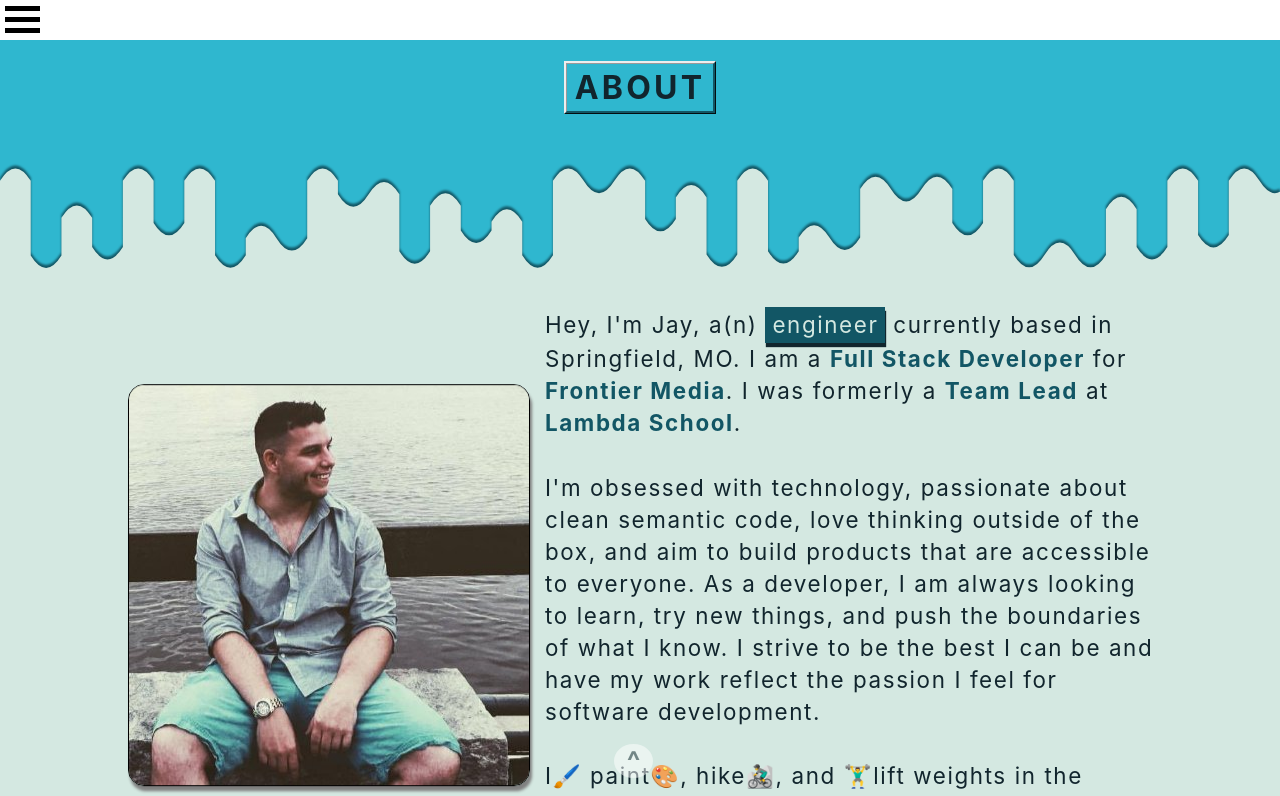
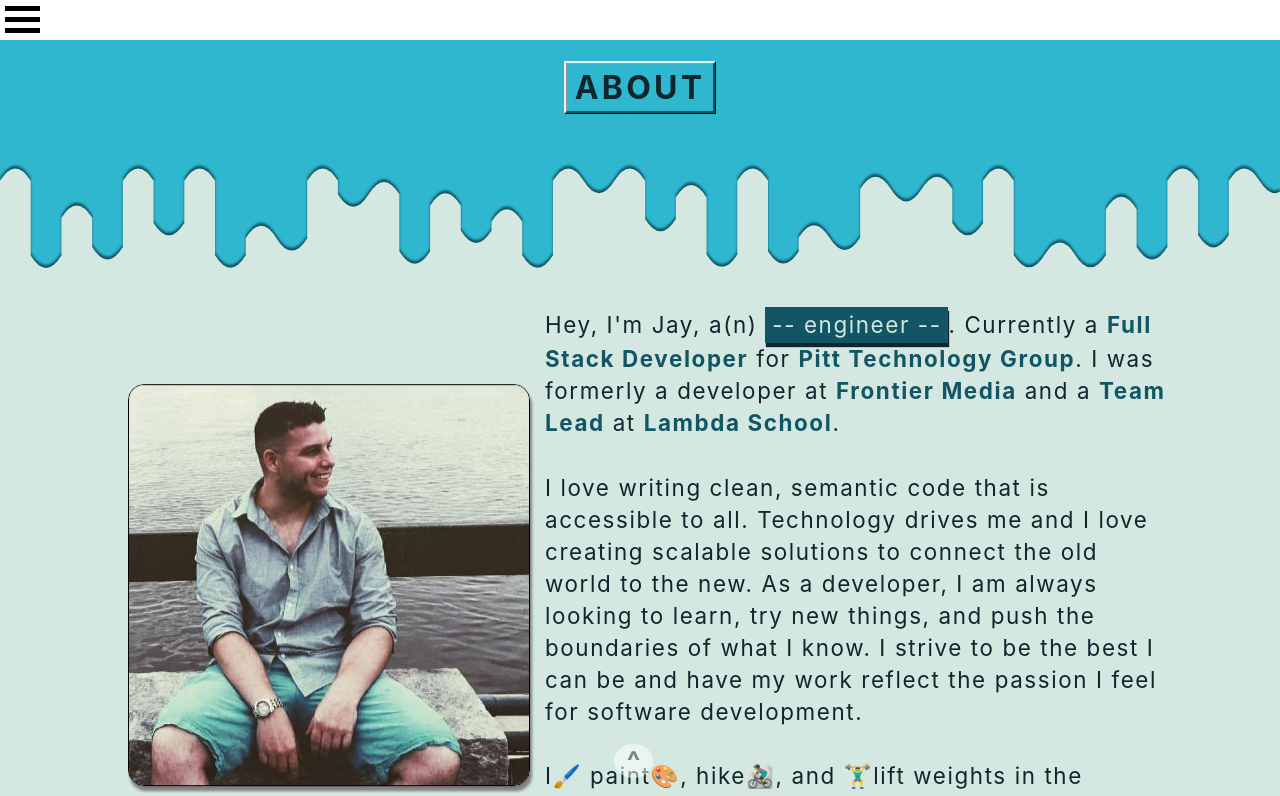
Before and after one commit to leachcoding/ReactPortfolio, a React (Create React App) app in the folder react-portfolio/: page / in a window 1280 px wide. Shown: the top 796 px of the page. Built offline with nearby package versions, Linux system fonts and the light colour scheme.

Commit message:
Small changes

```diff
--- a/react-portfolio/src/components/About.css
+++ b/react-portfolio/src/components/About.css
@@ -20,6 +20,7 @@
       -ms-flex-align: center;
           align-items: center;
   width: 100%;
+  min-height: 100vh;
   margin: auto;
   background-color: #d4e8e1;
   margin-top: 2.5rem;
@@ -91,7 +92,7 @@
 .about p #sequenceText{
   display: inline-block;
   text-align: center;
-  width: 7rem;
+  min-width: 175px;
   background-color: #125665;
   color: #d4e8e1;
   -webkit-box-shadow: 1px 4px 1px #11252d;
--- a/react-portfolio/src/components/About.js
+++ b/react-portfolio/src/components/About.js
@@ -2,7 +2,7 @@ import React from 'react';
 import './About.css';
 
 const About = () => {
-  let sequenceTextArr=['engineer', 'tinkerer', 'developer'];
+  let sequenceTextArr=['-- engineer --', '-- tinkerer --', '-- developer --'];
   function textSequence(i) {
     if (sequenceTextArr.length > i) {
       setTimeout(function() {
@@ -21,15 +21,15 @@ const About = () => {
         <div className='dripContainer'>
           <h1>ABOUT</h1>
           <svg className='drip' viewBox='0 0 1250 150' preserveAspectRatio='none'>
-            <path className='dripPath1'fill='#d4e8e1' d='M 0 30 Q 15 0, 30 30 L 30 120 Q 45 150, 60 120 L 60 75 Q 75 45, 90 75 L 90 110 Q 105 140, 120 110 L 120, 30 Q 135 0 150 30 L 150 80 Q 165 110, 180 80 L 180 30 Q 195 0 210 30 L 210 120 Q 225 150, 240 120 L 240 100 Q 255 70, 270 100 Q 285 130, 300 100 L 300 30 Q 315 0, 330 30 L 330 45 Q 345 75, 360 45 Q 375 15, 390 45 L 390 115 Q 405 145, 420 115 L 420 60 Q 435 30, 450 60 L 450 90 Q 465 120, 480 90 L 480 80 Q 495 50, 510 80 L 510 120 Q 525 150, 540 120 L 540 30 Q 555 0, 570 30 Q 585 60, 600 30 Q 615 0, 630 30 L 630 75 Q 645 105, 660 75 L 660 50 Q 675 20, 690 50 L 690 120 Q 705 150, 720 120 L 720 30 Q 735 0, 750 30 L 750 115 Q 765 145, 780 115 L 780 100 Q 795 70, 810 100 Q 825 130, 840 100 L 840 40 Q 855 10, 870 40 Q 885 70, 900 40 Q 915 10, 930 40 L 930 80 Q 945 110, 960 80 L 960 30 Q 975 0, 990 30 L 990 120 Q 1005 150, 1020 120 Q 1035 90, 1050 120 Q 1065 150, 1080 120 L 1080 65 Q 1095 35, 1110 65 L 1110 110 Q 1125 140, 1140 110 L 1140 30 Q 1155 0, 1170 30 L 1170 95 Q 1185 125, 1200 95 L 1200 30Q 1215 0, 1230 30 Q 1245 60, 1260 30 L 1260 150 L 0 150 Z' />
+            <path className='dripPath1' fill='#d4e8e1' d='M 0 30 Q 15 0, 30 30 L 30 120 Q 45 150, 60 120 L 60 75 Q 75 45, 90 75 L 90 110 Q 105 140, 120 110 L 120, 30 Q 135 0 150 30 L 150 80 Q 165 110, 180 80 L 180 30 Q 195 0 210 30 L 210 120 Q 225 150, 240 120 L 240 100 Q 255 70, 270 100 Q 285 130, 300 100 L 300 30 Q 315 0, 330 30 L 330 45 Q 345 75, 360 45 Q 375 15, 390 45 L 390 115 Q 405 145, 420 115 L 420 60 Q 435 30, 450 60 L 450 90 Q 465 120, 480 90 L 480 80 Q 495 50, 510 80 L 510 120 Q 525 150, 540 120 L 540 30 Q 555 0, 570 30 Q 585 60, 600 30 Q 615 0, 630 30 L 630 75 Q 645 105, 660 75 L 660 50 Q 675 20, 690 50 L 690 120 Q 705 150, 720 120 L 720 30 Q 735 0, 750 30 L 750 115 Q 765 145, 780 115 L 780 100 Q 795 70, 810 100 Q 825 130, 840 100 L 840 40 Q 855 10, 870 40 Q 885 70, 900 40 Q 915 10, 930 40 L 930 80 Q 945 110, 960 80 L 960 30 Q 975 0, 990 30 L 990 120 Q 1005 150, 1020 120 Q 1035 90, 1050 120 Q 1065 150, 1080 120 L 1080 65 Q 1095 35, 1110 65 L 1110 110 Q 1125 140, 1140 110 L 1140 30 Q 1155 0, 1170 30 L 1170 95 Q 1185 125, 1200 95 L 1200 30Q 1215 0, 1230 30 Q 1245 60, 1260 30 L 1260 150 L 0 150 Z' />
           </svg>
         </div>
 
         <div className='aboutTop'>
           <img src={require('../images/me.jpg')} alt="Me - Jay Leach - in Savannah on the waterfront" />
           <div className='aboutText'>
-            <p>Hey, I'm Jay, a(n) <span id="sequenceText">developer</span> currently based in Springfield, MO. I am a <a href='https://www.w3schools.com/whatis/whatis_fullstack.asp'>Full Stack Developer</a> for <a href='https://frontiermedialabs.com/'>Frontier Media</a>. I was formerly a <a href='https://en.wikipedia.org/wiki/Lead_programmer'>Team Lead</a> at <a href='https://lambdaschool.com/'>Lambda School</a>.</p>
-            <p>I'm obsessed with technology, passionate about clean semantic code, love thinking outside of the box, and aim to build products that are accessible to everyone. As a developer, I am always looking to learn, try new things, and push the boundaries of what I know. I strive to be the best I can be and have my work reflect the passion I feel for software development.</p>
+            <p>Hey, I'm Jay, a(n) <span id="sequenceText">developer</span>. Currently a <a href='https://www.w3schools.com/whatis/whatis_fullstack.asp'>Full Stack Developer</a> for <a href='https://www.pitttechnologygroup.com/'>Pitt Technology Group</a>. I was formerly a developer at <a href='https://frontiermedialabs.com/'>Frontier Media</a> and a <a href='https://en.wikipedia.org/wiki/Lead_programmer'>Team Lead</a> at <a href='https://lambdaschool.com/'>Lambda School</a>.</p>
+            <p>I love writing clean, semantic code that is accessible to all. Technology drives me and I love creating scalable solutions to connect the old world to the new. As a developer, I am always looking to learn, try new things, and push the boundaries of what I know. I strive to be the best I can be and have my work reflect the passion I feel for software development.</p>
             <p>I<span role='img' alt='paint brush' aria-label='emoji'>🖌️</span> paint<span role='img' alt='paint brush emoji' aria-label='emoji'>🎨</span>, hike<span role='img' alt='hiker mountains' aria-label='emoji'>🚵‍♂️</span>, and<span role='img' alt='weight lifter emoji' aria-label='emoji'> 🏋️‍♂️</span>lift weights in the meantime, while also enjoying hanging out with my doggo, Scout<span role='img' alt='service dog emoji' aria-label='emoji'>🐕‍🦺</span>.</p>
           </div>
         </div>
```
